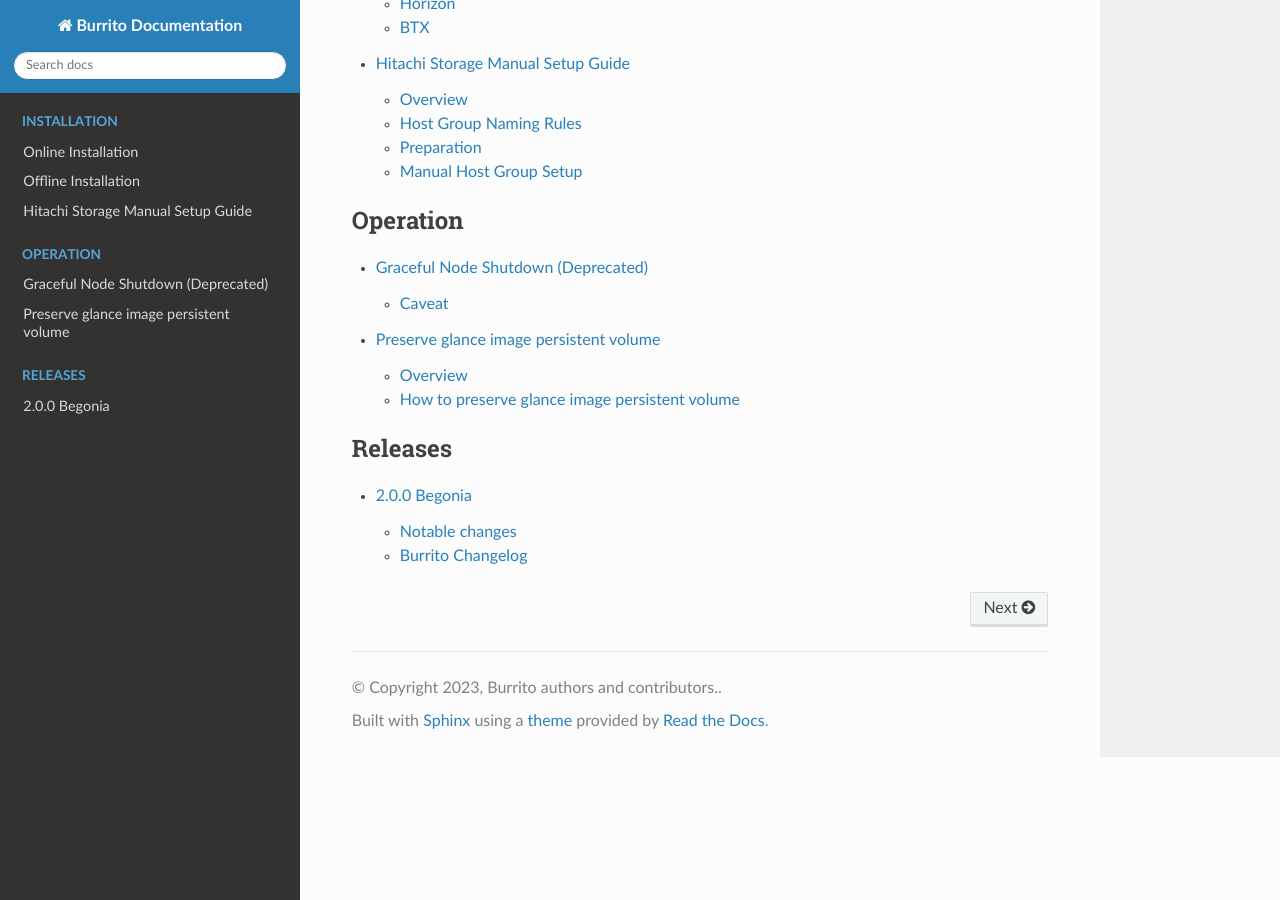
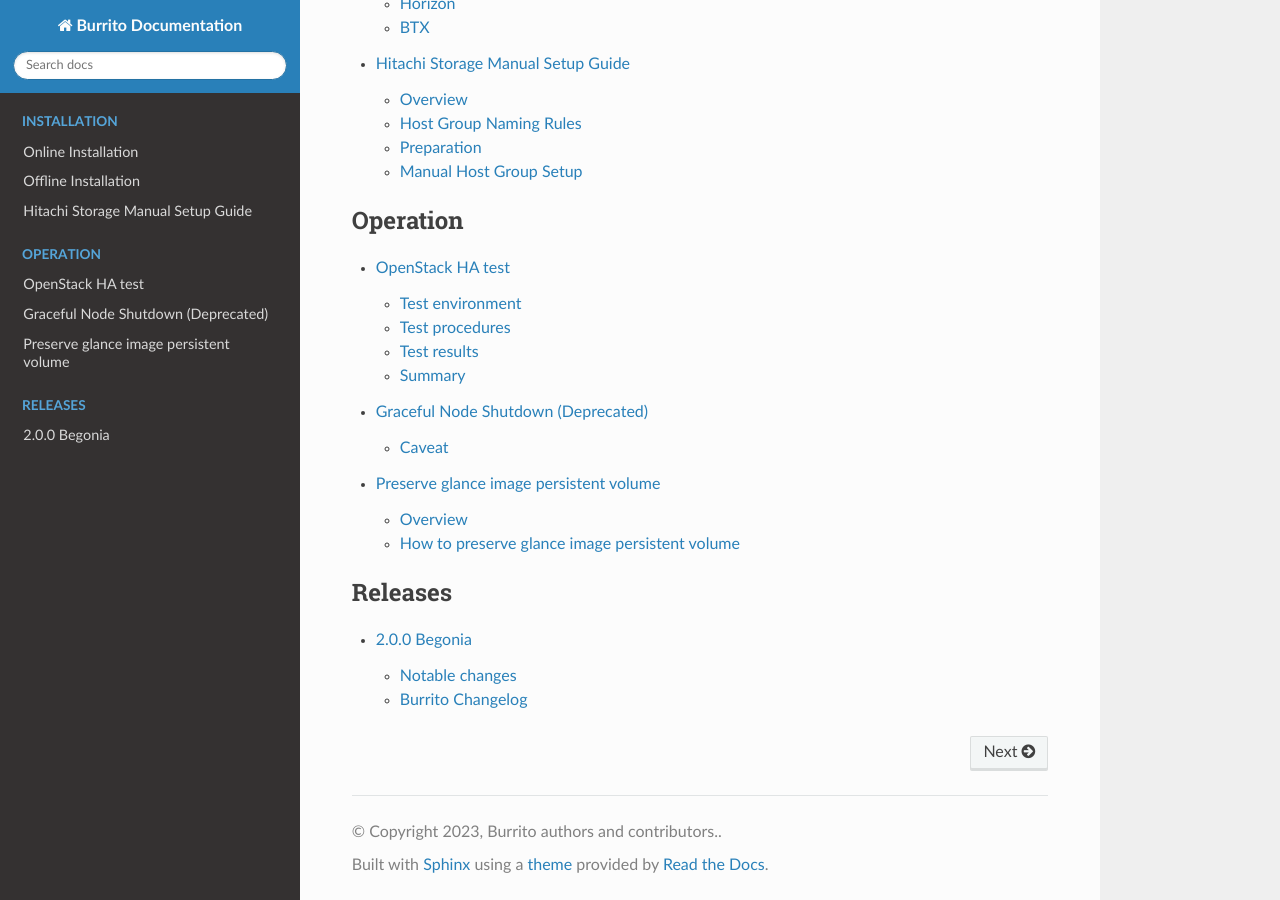
Before and after one commit to iorchard/burrito_docs, a Sphinx documentation site: the page built from source/index.rst, in a window 1280 px wide and 900 px high, scrolled down 785 px. Built offline with Sphinx 7.4.7 and the Read the Docs theme 2.0.0, drawn with Linux system fonts in a browser that asks for light colours; pages that are not in the unit, such as notebooks, are missing from menus.

Commit message:
add openstack_ha_test in index

```diff
--- a/source/index.rst
+++ b/source/index.rst
@@ -25,6 +25,7 @@
    :caption: Operation
    :maxdepth: 2
 
+   operation/openstack_ha_test
    operation/add_compute_node
    operation/graceful_node_shutdown
    operation/preserve_glance_image_pv
```
